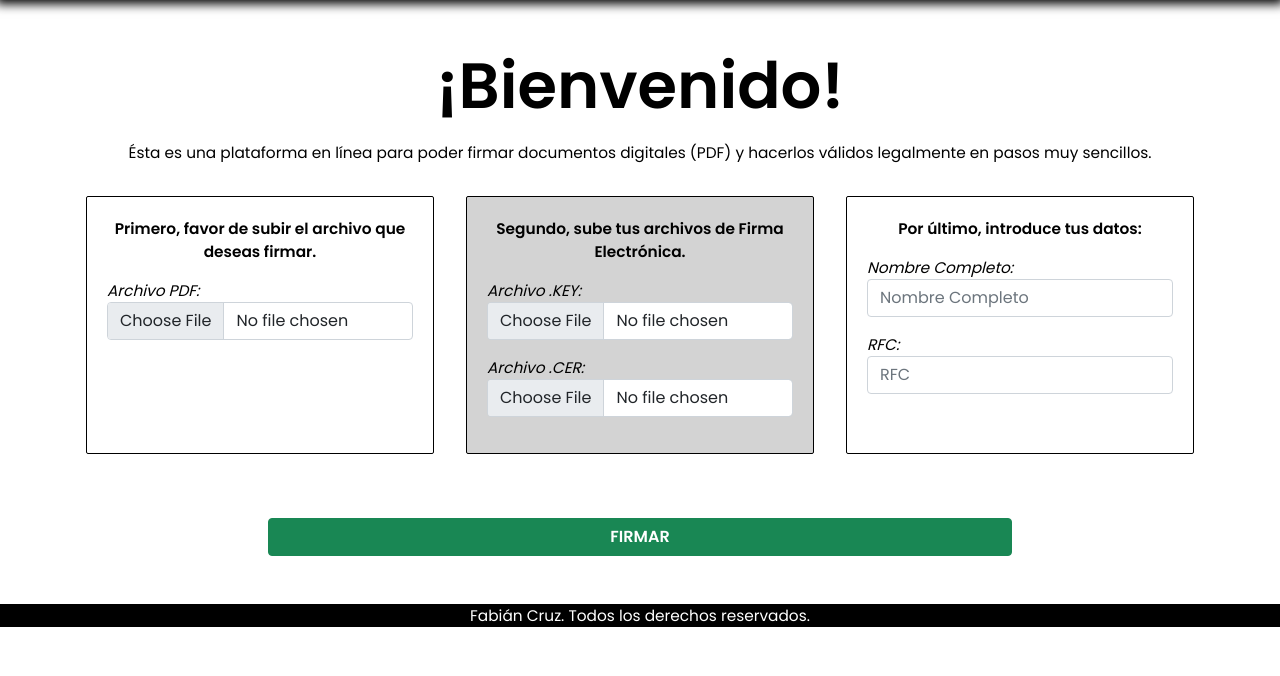
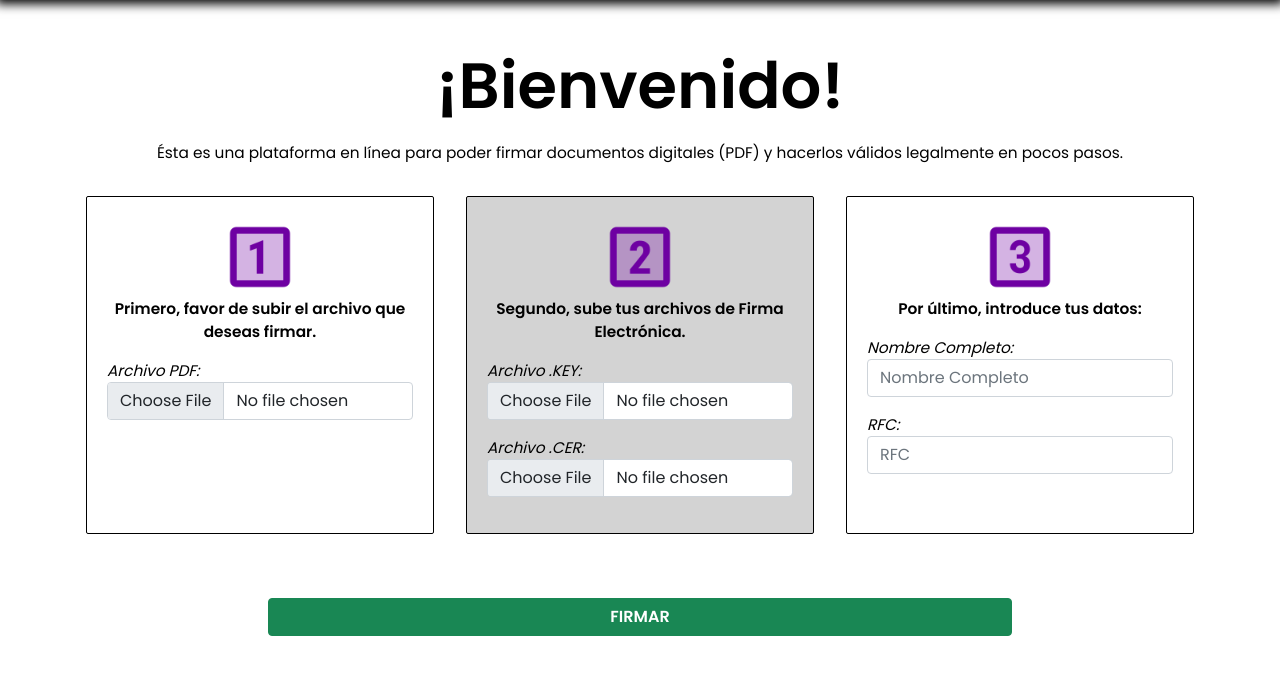
Before and after one commit to FabianCruz-0/FirmarPDFs-PHP-SQLServer, a PHP site: page / in a window 1280 px wide. Shown: the part 76-752 px from the top of the page. Run offline with PHP 8.4, Linux system fonts and the light colour scheme.

```diff
--- a/content/css/style.css
+++ b/content/css/style.css
@@ -48,6 +48,9 @@ nav{
     border-radius: 2px;
     height: 100%;
 }
+.number{
+    height: 10vh;
+}
 .paso-dos{
     background-color: lightgray;
 }
--- a/index.html
+++ b/index.html
@@ -36,12 +36,13 @@
         </center>
         <p class="text-center mt-3">
             Ésta es una plataforma en línea para poder firmar documentos digitales
-            (PDF) y hacerlos válidos legalmente en pasos muy sencillos.
+            (PDF) y hacerlos válidos legalmente en pocos pasos.
         </p>
         <form action="insertDocs.php" method="POST" enctype="multipart/form-data">
             <div class="row">
                 <div class="paso paso-uno  p-3 col-md ">
                     <div class="pad-col">
+                        <center><img src="content/images/1.png" class="number"></center>
                         <p class="text-center bol">
                             Primero, favor de subir el archivo que deseas firmar.
                         </p>
@@ -54,7 +55,9 @@
 
                 <div class="paso p-3 col-md">
                     <div class="pad-col paso-dos">
+                        <center><img src="content/images/2.png" class="number"></center>
                         <p class="text-center bol">
+
                             Segundo, sube tus archivos de Firma Electrónica.
                         </p>
                         <label for="archivo-key">Archivo .KEY:</label>
@@ -70,18 +73,20 @@
 
                 <div class="paso paso-tres p-3 col-md">
                     <div class="pad-col">
+                        <center><img src="content/images/3.png" class="number"></center>
+
                         <p class="text-center bol">Por último, introduce tus datos:</p>
                         <label for="nombre">
                             Nombre Completo:
                         </label>
                         <div class="input-group mb-3">
-                            <input class="form-control" type="text" placeholder="Nombre Completo" id="nombre" required />
+                            <input class="form-control" type="text" placeholder="Nombre Completo" name="nombre" required />
                         </div>
                         <label for="nombre">
                             RFC:
                         </label>
                         <div class="input-group mb-3">
-                            <input class="form-control" type="text" placeholder="RFC" id="rfc" required />
+                            <input class="form-control" type="text" placeholder="RFC" name="rfc" required />
                         </div>
                     </div>
                 </div>
```
Also changed, not shown: insertDocs.php (+7 -5 lines), content/images/1.png (added), content/images/2.png (added), content/images/3.png (added).
